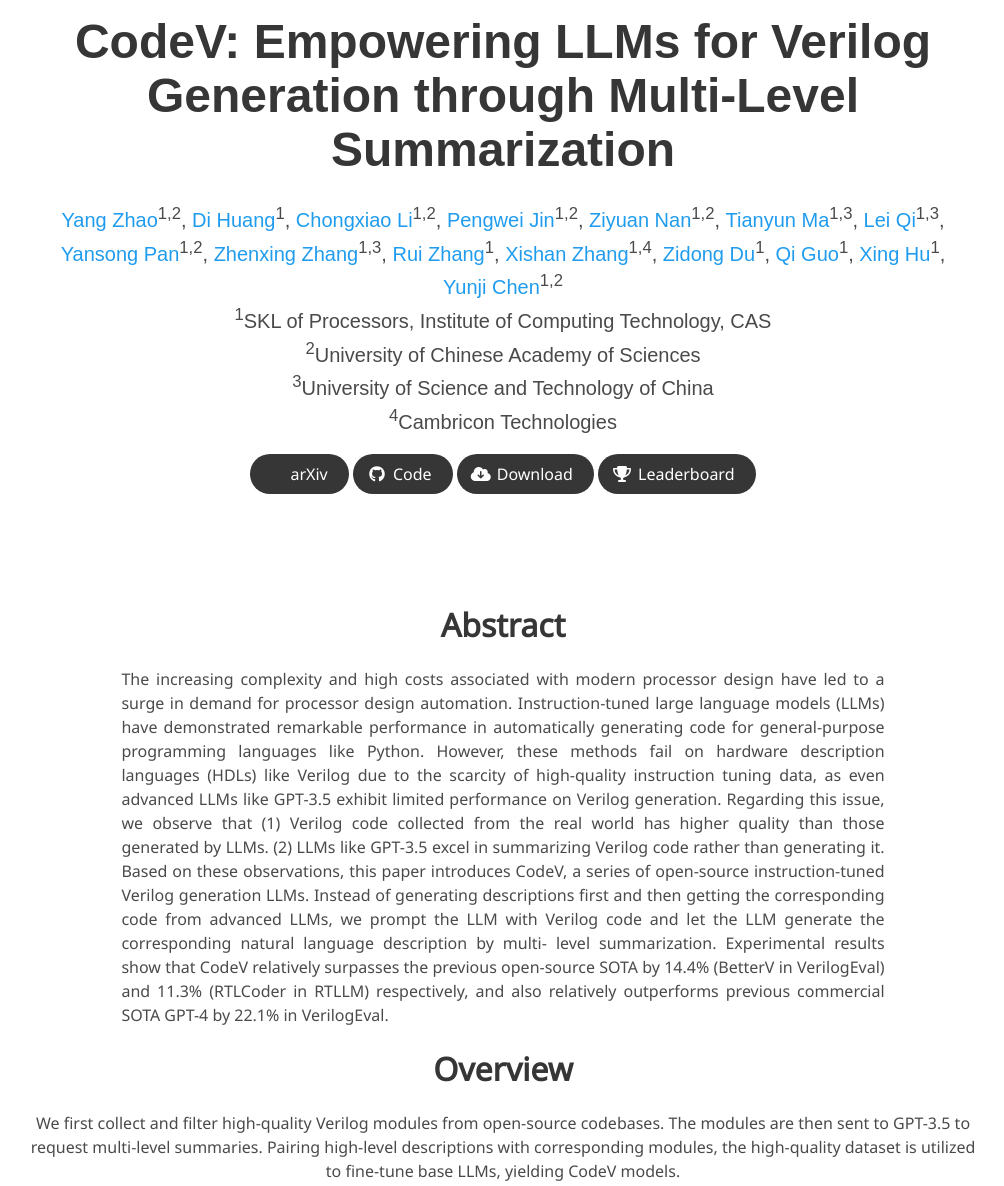
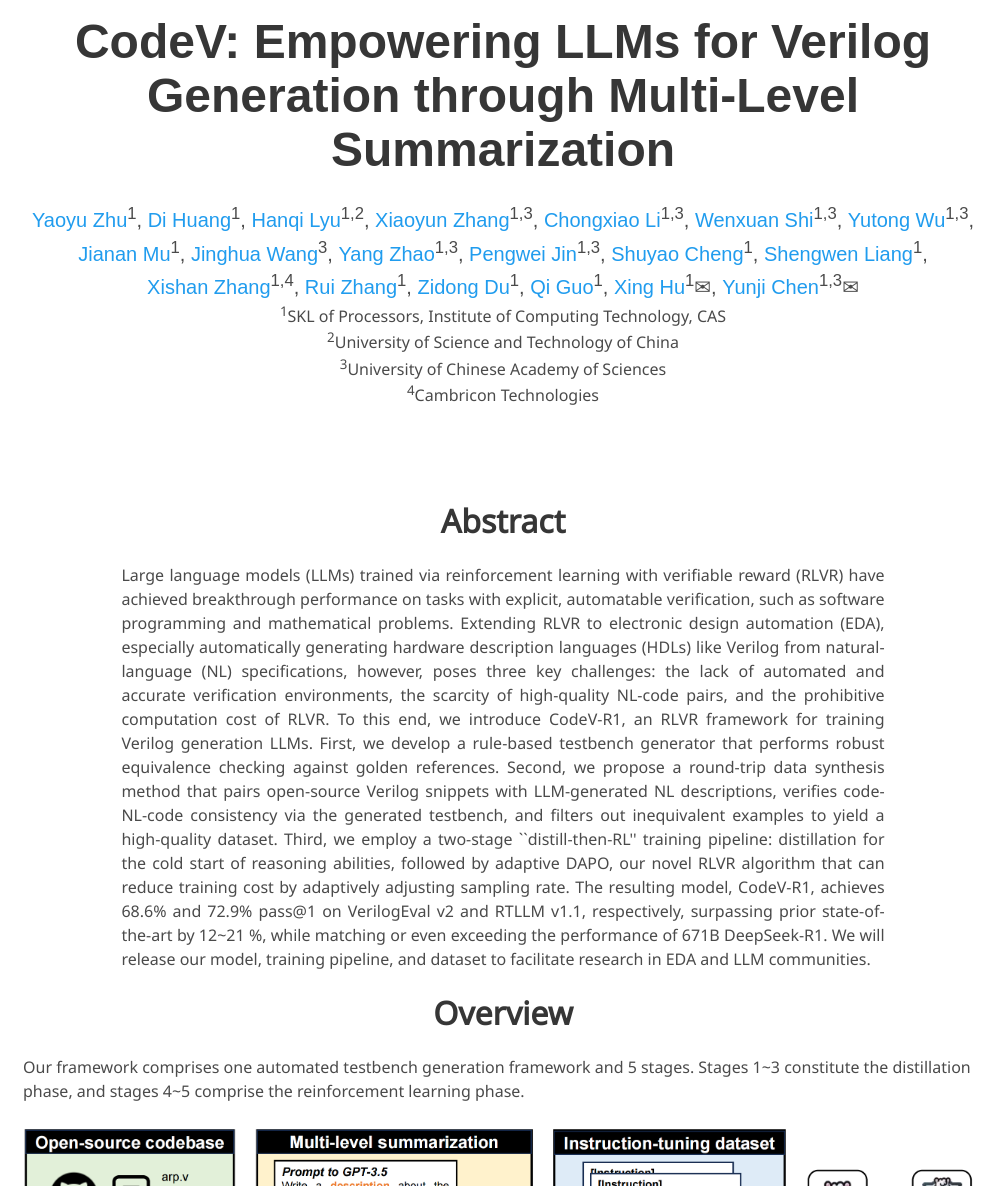
Before and after one commit to IPRC-DIP/CodeV, a plain HTML site: page index.html in a window 1280 px wide. Shown: the part 33-1219 px from the top of the page, without its empty margins (137-1141 px from the left). Drawn offline with nearby package versions, Linux system fonts and the light colour scheme; some icons are missing; a web font is replaced by a local one.

Commit message:
Update index.html

```diff
--- a/index.html
+++ b/index.html
@@ -3,10 +3,10 @@
 
 <head>
   <meta charset="utf-8">
-  <meta name="description" content="CodeV: Empowering LLMs for Verilog Generation through Multi-Level Summarization">
+  <meta name="description" content="CodeV-R1: Reasoning-Enhanced Verilog Generation">
   <meta name="keywords" content="Language Language Model, Program synthesis">
   <meta name="viewport" content="width=device-width, initial-scale=1">
-  <title>CodeV: Empowering LLMs for Verilog Generation through Multi-Level Summarization</title>
+  <title>CodeV-R1: Reasoning-Enhanced Verilog Generation</title>
 
   <!-- Global site tag (gtag.js) - Google Analytics -->
   <script async src="https://www.googletagmanager.com/gtag/js?id=G-PYVRSFMDRL"></script>
@@ -57,35 +57,49 @@
             </h1>
             <div class="is-size-5 publication-authors">
               <span class="author-block">
-                <a>Yang Zhao</a><sup>1,2</sup>,</span>
-              <span class="author-block">
-                <a>Di Huang</a><sup>1</sup>,</span>
-              <span class="author-block">
-                <a>Chongxiao Li</a><sup>1,2</sup>,
+                <a>Yaoyu Zhu</a><sup>1</sup>,
               </span>
               <span class="author-block">
-                <a>Pengwei Jin</a><sup>1,2</sup>,
+                <a>Di Huang</a><sup>1</sup>,
               </span>
               <span class="author-block">
-                <a>Ziyuan Nan</a><sup>1,2</sup>,
+                <a>Hanqi Lyu</a><sup>1,2</sup>,
               </span>
               <span class="author-block">
-                <a>Tianyun Ma</a><sup>1,3</sup>,
+                <a>Xiaoyun Zhang</a><sup>1,3</sup>,
               </span>
               <span class="author-block">
-                <a>Lei Qi</a><sup>1,3</sup>,
+                <a>Chongxiao Li</a><sup>1,3</sup>,
               </span>
               <span class="author-block">
-                <a>Yansong Pan</a><sup>1,2</sup>,
+                <a>Wenxuan Shi</a><sup>1,3</sup>,
               </span>
               <span class="author-block">
-                <a>Zhenxing Zhang</a><sup>1,3</sup>,
+                <a>Yutong Wu</a><sup>1,3</sup>,
+              </span>
+              <span class="author-block">
+                <a>Jianan Mu</a><sup>1</sup>,
+              </span>
+              <span class="author-block">
+                <a>Jinghua Wang</a><sup>3</sup>,
+              </span>
+              <span class="author-block">
+                <a>Yang Zhao</a><sup>1,3</sup>,
+              </span>
+              <span class="author-block">
+                <a>Pengwei Jin</a><sup>1,3</sup>,
+              </span>
+              <span class="author-block">
+                <a>Shuyao Cheng</a><sup>1</sup>,
+              </span>
+              <span class="author-block">
+                <a>Shengwen Liang</a><sup>1</sup>,
+              </span>
+              <span class="author-block">
+                <a>Xishan Zhang</a><sup>1,4</sup>,
               </span>
               <span class="author-block">
                 <a>Rui Zhang</a><sup>1</sup>,
-              </span>
-              <span class="author-block">
-                <a>Xishan Zhang</a><sup>1,4</sup>,
               </span>
               <span class="author-block">
                 <a>Zidong Du</a><sup>1</sup>,
@@ -94,24 +108,23 @@
                 <a>Qi Guo</a><sup>1</sup>,
               </span>
               <span class="author-block">
-                <a>Xing Hu</a><sup>1</sup>,
+                <a>Xing Hu</a><sup>1</sup><span class="symbol">✉</span>,
               </span>
               <span class="author-block">
-                <a>Yunji Chen</a><sup>1,2</sup>
+                <a>Yunji Chen</a><sup>1,3</sup><span class="symbol">✉</span>
               </span>
             </div>
 
-            <div class="is-size-5 publication-authors">
-              <span class="author-block"><sup>1</sup>SKL of Processors, Institute of Computing Technology,
-                CAS</span><br>
-              <span class="author-block"><sup>2</sup>University of Chinese Academy of Sciences</span><br>
-              <span class="author-block"><sup>3</sup>University of Science and Technology of China</span><br>
+            <div class="affiliations">
+              <span class="author-block"><sup>1</sup>SKL of Processors, Institute of Computing Technology, CAS</span><br>
+              <span class="author-block"><sup>2</sup>University of Science and Technology of China</span><br>
+              <span class="author-block"><sup>3</sup>University of Chinese Academy of Sciences</span><br>
               <span class="author-block"><sup>4</sup>Cambricon Technologies</span>
             </div>
 
-            <div class="column has-text-centered">
+            <!-- <div class="column has-text-centered">
               <div class="publication-links">
-                <!-- PDF Link. -->
+                <!-- PDF Link. ->
                 <span class="link-block">
                   <a href="https://arxiv.org/abs/2407.10424" class="external-link button is-normal is-rounded is-dark">
                     <span class="icon">
@@ -120,7 +133,7 @@
                     <span>arXiv</span>
                   </a>
                 </span>
-                <!-- Code Link. -->
+                <!-- Code Link. ->
                 <span class="link-block">
                   <a href="https://github.com/iprc-dip/CodeV" class="external-link button is-normal is-rounded is-dark">
                     <span class="icon">
@@ -129,7 +142,7 @@
                     <span>Code</span>
                   </a>
                 </span>
-                <!-- Raw data Link-->
+                <!-- Model Link. ->
                 <span class="link-block">
                   <a href="https://huggingface.co/yang-z"
                     class="external-link button is-normal is-rounded is-dark">
@@ -139,7 +152,7 @@
                     <span>Download</span>
                   </a>
                 </span>
-                <!-- Raw data Link-->
+                <!-- Raw data Link. ->
                 <span class="link-block">
                   <a href="https://iprc-dip.github.io/Chip-Design-LLM-Zoo/"
                     class="external-link button is-normal is-rounded is-dark">
@@ -149,7 +162,7 @@
                     <span>Leaderboard</span>
                   </a>
                 </span>
-              </div>
+              </div> -->
             </div>
           </div>
         </div>
@@ -165,42 +178,53 @@
           <h2 class="title is-3">Abstract</h2>
           <div class="content has-text-justified">
             <p>
-              The increasing complexity and high costs associated with modern processor design
-              have led to a surge in demand for processor design automation. Instruction-tuned
-              large language models (LLMs) have demonstrated remarkable performance in
-              automatically generating code for general-purpose programming languages like
-              Python. However, these methods fail on hardware description languages (HDLs)
-              like Verilog due to the scarcity of high-quality instruction tuning data, as even
-              advanced LLMs like GPT-3.5 exhibit limited performance on Verilog generation.
-              Regarding this issue, we observe that (1) Verilog code collected from the real world
-              has higher quality than those generated by LLMs. (2) LLMs like GPT-3.5 excel in
-              summarizing Verilog code rather than generating it. Based on these observations,
-              this paper introduces CodeV, a series of open-source instruction-tuned Verilog
-              generation LLMs. Instead of generating descriptions first and then getting the
-              corresponding code from advanced LLMs, we prompt the LLM with Verilog code
-              and let the LLM generate the corresponding natural language description by multi-
-              level summarization. Experimental results show that CodeV relatively surpasses
-              the previous open-source SOTA by 14.4% (BetterV in VerilogEval) and 11.3%
-              (RTLCoder in RTLLM) respectively, and also relatively outperforms previous
-              commercial SOTA GPT-4 by 22.1% in VerilogEval.
+              Large language models (LLMs) trained via reinforcement learning with verifiable reward (RLVR) have
+              achieved breakthrough performance on tasks with explicit, automatable verification, such as software
+              programming and mathematical problems. Extending RLVR to electronic design automation (EDA),
+              especially automatically generating hardware description languages (HDLs) like Verilog from natural-language (NL) specifications, however, poses three key challenges: the lack of automated and
+              accurate verification environments, the scarcity of high-quality NL-code pairs, and the prohibitive
+              computation cost of RLVR. To this end, we introduce CodeV-R1, an RLVR framework for training Verilog
+              generation LLMs. First, we develop a rule-based testbench generator that performs robust
+              equivalence checking against golden references. Second, we propose a round-trip data synthesis
+              method that pairs open-source Verilog snippets with LLM-generated NL descriptions, verifies code-
+              NL-code consistency via the generated testbench, and filters out inequivalent examples to yield a
+              high-quality dataset. Third, we employ a two-stage ``distill-then-RL'' training pipeline: distillation for
+              the cold start of reasoning abilities, followed by adaptive DAPO, our novel RLVR algorithm that can
+              reduce training cost by adaptively adjusting sampling rate. The resulting model, CodeV-R1,
+              achieves 68.6% and 72.9% pass@1 on VerilogEval v2 and RTLLM v1.1, respectively, surpassing prior
+              state-of-the-art by 12~21 %, while matching or even exceeding the performance of 671B DeepSeek-R1.
+              We will release our model, training pipeline, and dataset to facilitate research in EDA and LLM communities.
             </p>
           </div>
         </div>
       </div>
       <!--/ Abstract. -->
       <!-- Overview. -->
-      <div class="columns is-centered has-text-centered">
+      <div class="columns">
         <div class="column">
-          <h2 class="title is-3">Overview</h2>
+          <h2 class="title is-3 is-centered has-text-centered">Overview</h2>
           <div class="content">
             <p>
-              We first collect and filter high-quality Verilog modules
-              from open-source codebases. The modules are then sent to GPT-3.5 to request multi-level summaries.
-              Pairing high-level descriptions with corresponding modules, the high-quality dataset is utilized to
-              fine-tune base LLMs, yielding CodeV models.
+              Our framework comprises one automated testbench generation framework and 5 stages. Stages 1~3 constitute the distillation phase, and stages 4~5 comprise the reinforcement learning phase.
             </p>
           </div>
           <img src="./static/images/overview.png">
+            <p>
+              <b>1. Code-to-NL</b>: Following prior work [codev, mgverilog], we collect Verilog code snippets from GitHub and use DeepSeek-V3 to produce corresponding natural-language summaries, creating an NL-code corpus with approximately 150K data samples.
+            </p>
+            <p>
+              <b>2. NL-to-Code</b>: Using DeepSeek-R1, we take each NL description from stage 1 and generate the "thought" as well as an Verilog code snippet, producing NL–thought–code triples.
+            </p>
+            <p>
+              <b>3. Difficulty Filtering and Supervised Fine-Tuning</b>: We first filter the dataset by removing any examples for which base LLMs (e.g., Qwen2.5-Coder-Instruct-7B/32B) can generate correct code in any of 5 attempts (correctness is verified using our automatically generated testbench). We then perform SFT on the base LLM to bootstrap their reasoning ability, yielding the distilled model, CodeV-R1-Distill. This stage uses approximately 87K examples.
+            </p>
+            <p>
+              <b>4. Equivalence Checking.</b> We use our automated testbench to verify equivalence between the original snippets and the newly generated snippets. Any non-equivalent pairs are discarded, while equivalent pairs are retained as high-quality data for subsequent RL training. After this filtering, approximately 87K examples remain.
+            </p>
+            <p>
+              <b>5. Difficulty Filtering and Reinforcement Learning.</b> We again filter the retained set by removing any examples where the distilled model CodeV-R1-Distill generates correct code in any of 5 attempts (as checked by the testbench). We then apply our adaptive DAPO algorithm, a novel RLVR algorithm, to further improve Verilog-generation performance, resulting in the final model, CodeV-R1.
+            </p>
+          </div>
         </div>
       </div>
       <!--/ Overview. -->
@@ -209,7 +233,7 @@
 
   <section class="section">
     <div class="container is-max-desktop">
-      <div class="columns is-centered">
+      <!-- <div class="columns is-centered">
         <div class="column">
           <div class="content">
             <h2 class="title is-3"> Multi-level Code Summarization</h2>
@@ -223,25 +247,31 @@
             </p>
           </div>
         </div>
-      </div>
+      </div> -->
 
       <div class="columns is-centered">
         <div class="column">
           <div class="content">
             <h2 class="title is-3"> Main Results </h2>
             <p>
-              We compares the main results of our CodeV with baseline methods on the VerilogEval and RTLLM benchmarks. We test CodeLlama, DeepSeek-Coder, and CodeQwen on RTLLM, while other baseline results are sourced from RTLCoder or BetterV paper. For a fair comparison, we also evaluate our models trained on comparable-size datasets against RTLCoder.
+              We compares the main results of our CodeV-R1 with baseline methods on the VerilogEval v1/v2 and RTLLM v1.1/v2.0 benchmarks.
+              Here we present the results of our distilled model and RL model. For baseline comparisons, we manually tested GPT, DeepSeek, and Qwen models, while sourcing results from RTLCoder, BetterV, CodeV, and CraftRTL.
             </p>
             <p>
-              Comparison of our CodeV models against various baseline models. Some data are missing due to the models being close-sourced and the data not being reported previously. The best results are highlighted in bold. In VerilogEval, CodeV outperforms all previous methods across all metrics, relatively surpassing previous open-source SOTA BetterV by 14.4% and GPT-4 by 22.1% on average. In RTLLM, CodeV relatively surpasses previous open-source SOTA RTLCoder by 11.3%.</p>
-            <img src="./static/images/result1.png">
+              Our CodeV-R1 model achieves 68.6% and 72.9% pass@1 accuracy on VerilogEval v2 and RTLLM v1.1, respectively. On RTLLM v1.1, it outperforms previous state-of-the-art models by approximately 20%, and surpasses the 671B DeepSeek-R1 on both RTLLM v1.1 and v2.0.
+            </p>
+            <p>The following two tables are results on VerilogEval v1 / RTLLM v1.1, and VerilogEval v2 / RTLLM v2.0.</p>
+            <img src="./static/images/result_v1.png">
+            <p>For VerilogEval v1 and RTLLM v1.1, we evaluate the models with *, while other results are sourced from their papers.</p>
+            <img src="./static/images/result_v2.png">
+            <p>For VerilogEval v2 and RTLLM v2.0, we evaluate all models in this table. The SR means Specification-to-RTL, while CC means Code Completion.</p>
             </p>
           </div>
         </div>
       </div>
 
 
-      <div class="columns is-centered">
+      <!-- <div class="columns is-centered">
         <div class="column">
           <div class="content">
             <h2 class="title is-3"> LLM-generated Verilog code </h2>
@@ -251,11 +281,11 @@
             </p>
           </div>
         </div>
-      </div>
+      </div> -->
 
       <!-- Method -->
 
-      <div class="columns is-centered">
+      <!-- <div class="columns is-centered">
         <div class="column is-full-width">
           <h2 class="title is-3">Quick Start</h2>
           <pre style="width: 100%; overflow: auto; background: none;">
@@ -276,7 +306,7 @@ print("Response:", response)
           </pre>
         </div>
       </div>
-    </div>
+    </div> -->
 
     <!-- <hr/> -->
     <!-- <section class="section" id="BibTeX"> -->
@@ -284,15 +314,9 @@ print("Response:", response)
         <div class="container content is-max-desktop">
             <h2 class="title is-3"> BibTex </h2>
               <pre>
-  <code class="nohighlight" style="background-color: transparent; color: black; font-family: monospace;">@misc{zhao2024codevempoweringllmsverilog,
-    title={CodeV: Empowering LLMs for Verilog Generation through Multi-Level Summarization},
-    author={Yang Zhao and Di Huang and Chongxiao Li and Pengwei Jin and Ziyuan Nan and Tianyun Ma and Lei Qi and Yansong Pan and Zhenxing Zhang and Rui Zhang and Xishan Zhang and Zidong Du and Qi Guo and Xing Hu and Yunji Chen},
-    year={2024},
-    eprint={2407.10424},
-    archivePrefix={arXiv},
-    primaryClass={cs.PL},
-    url={https://arxiv.org/abs/2407.10424},
-  }</code>
+                <code class="nohighlight" style="background-color: transparent; color: black; font-family: monospace;">
+                  [TODO]
+                </code>
               </pre>
       </div>
       <!-- </section> -->
```
